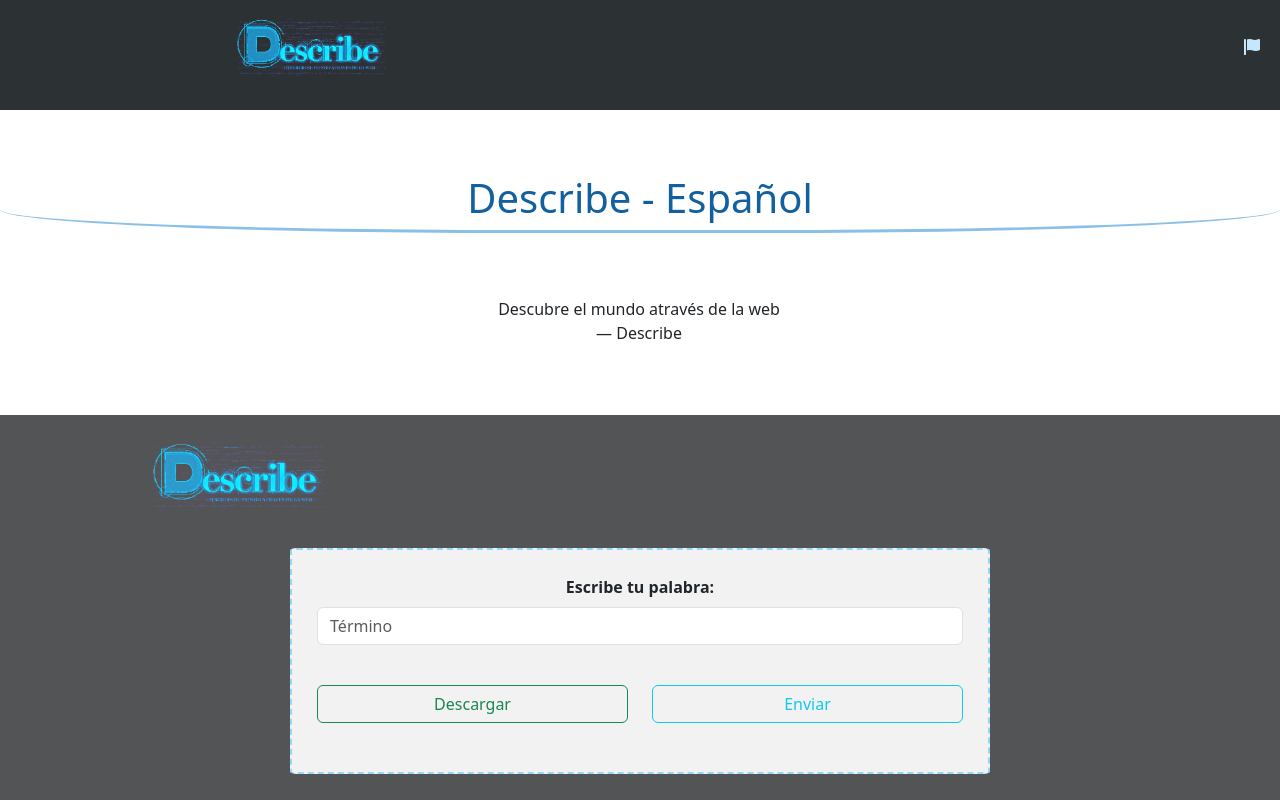
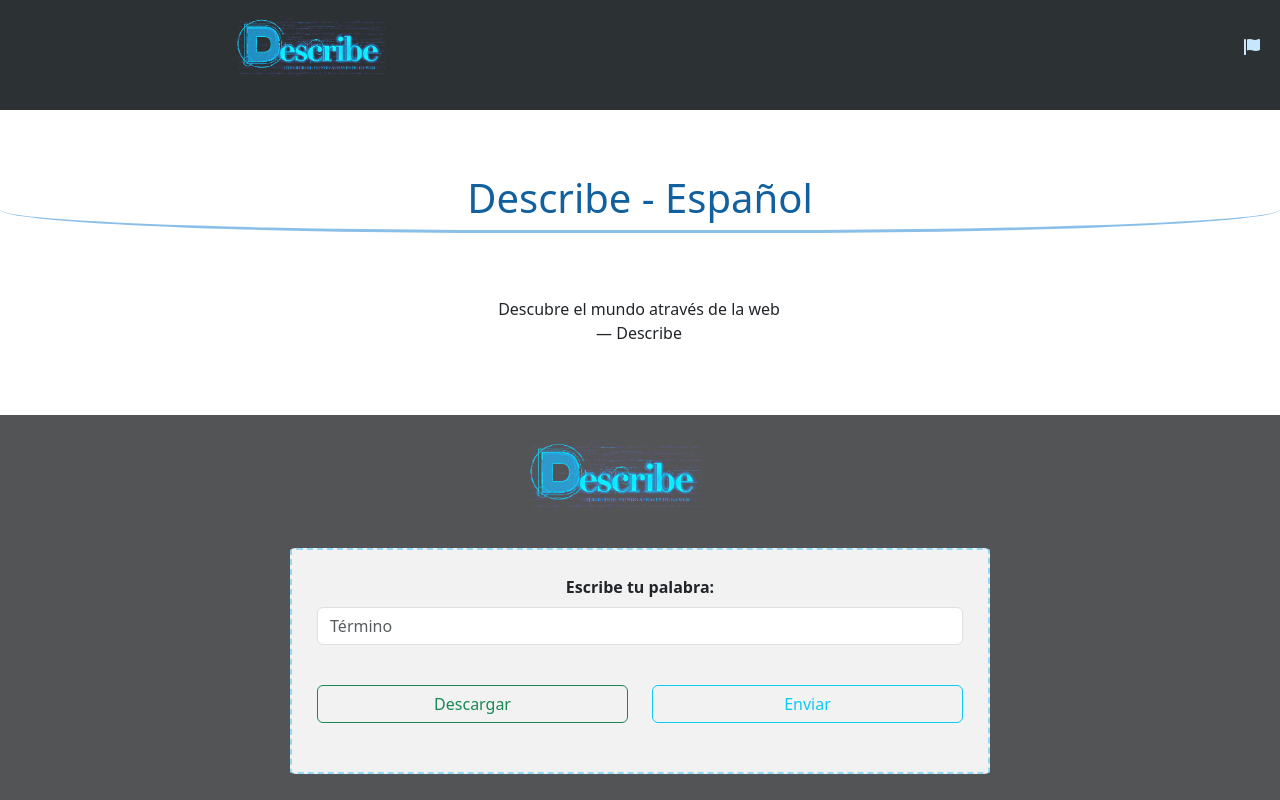
Before and after one commit to YSantanas/describe-frontend, a React (Vite) app: page / in a window 1280 px wide. Shown: the top 800 px of the page. Built offline with nearby package versions, Linux system fonts and the light colour scheme.

Commit message:
centrar Imagen

```diff
--- a/public/style.css
+++ b/public/style.css
@@ -230,7 +230,7 @@
 }
 
 .imagen {
-  float: left; /* Coloca la imagen a la izquierda */
+  float: center; /* Coloca la imagen a la izquierda */
   margin-right: 5%; /* Agrega una pequeña separación a la derecha de la imagen */
   border-radius: 2%;
 }
```
